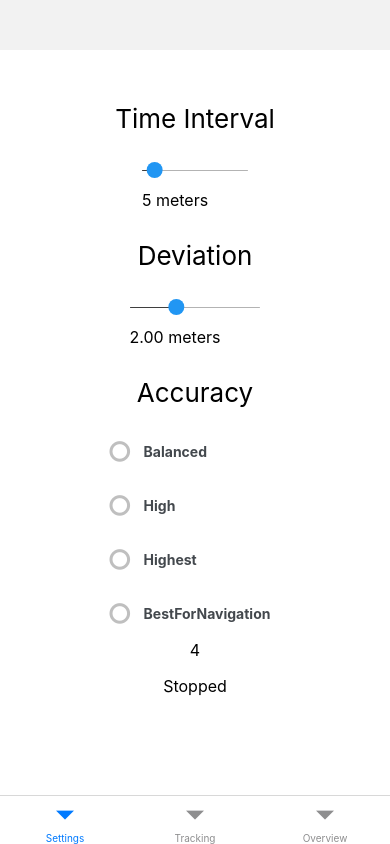
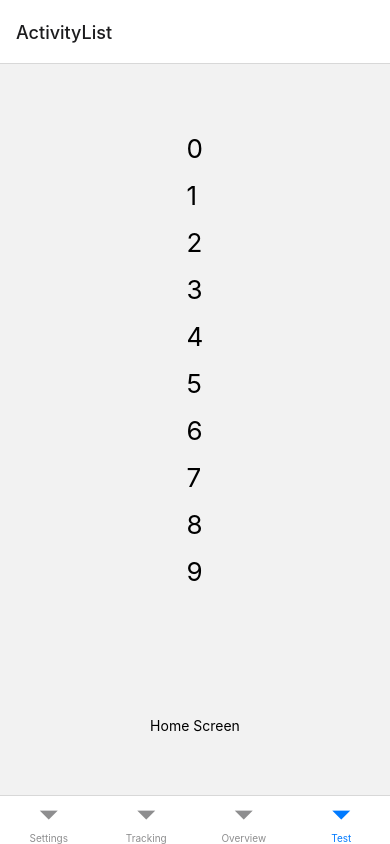
Before and after one commit to pavelchlebek/sport-tracker, a React Native app: screen /Test in a window 390 px wide. Built offline with nearby package versions, Linux system fonts and the light colour scheme; what expo-task-manager would draw is missing.

Commit message:
Add navigators directory, stack navigator - testing

```diff
--- a/App.tsx
+++ b/App.tsx
@@ -1,3 +1,5 @@
+import 'react-native-gesture-handler';
+
 import React from 'react';
 
 import { SafeAreaProvider } from 'react-native-safe-area-context';
@@ -5,6 +7,7 @@ import { SafeAreaProvider } from 'react-native-safe-area-context';
 import { createBottomTabNavigator } from '@react-navigation/bottom-tabs';
 import { NavigationContainer } from '@react-navigation/native';
 
+import { ActivityOverviewStack } from './src/navigators/ActivityOverviewStack';
 import { ActivityOverviewScreen } from './src/screens/ActivityOverviewScreen';
 import { SettingsScreen } from './src/screens/SettingsScreen';
 import { TrackingScreen } from './src/screens/TrackingScreen';
@@ -14,6 +17,7 @@ type RootTabParamList = {
   Settings: undefined
   Tracking: undefined
   Overview: undefined
+  Test: undefined
 }
 
 const Tab = createBottomTabNavigator<RootTabParamList>()
@@ -27,6 +31,7 @@ export default function App() {
             <Tab.Screen name="Settings" component={SettingsScreen} />
             <Tab.Screen name="Tracking" component={TrackingScreen} />
             <Tab.Screen name="Overview" component={ActivityOverviewScreen} />
+            <Tab.Screen name="Test" component={ActivityOverviewStack} />
           </Tab.Navigator>
         </NavigationContainer>
       </LocationContextProvider>
--- a/package.json
+++ b/package.json
@@ -11,6 +11,7 @@
     "@react-native-async-storage/async-storage": "~1.17.3",
     "@react-navigation/bottom-tabs": "^6.3.1",
     "@react-navigation/native": "^6.0.10",
+    "@react-navigation/stack": "^6.2.1",
     "@rneui/base": "^4.0.0-rc.4",
     "@rneui/themed": "^4.0.0-rc.4",
     "expo": "~45.0.0",
@@ -20,6 +21,7 @@
     "react": "17.0.2",
     "react-dom": "17.0.2",
     "react-native": "0.68.2",
+    "react-native-gesture-handler": "~2.2.1",
     "react-native-safe-area-context": "4.2.4",
     "react-native-screens": "~3.11.1",
     "react-native-web": "0.17.7"
--- /dev/null
+++ b/src/navigators/ActivityOverviewStack.tsx
@@ -0,0 +1,90 @@
+import {
+  Button,
+  Pressable,
+  StyleSheet,
+  Text,
+  View,
+} from 'react-native';
+
+import {
+  createStackNavigator,
+  StackScreenProps,
+} from '@react-navigation/stack';
+
+import {
+  marginXS,
+  textLarge,
+} from '../themes/theme';
+
+const list = Array(10).fill(0)
+
+type RootStackParamList = {
+  ActivityList: undefined
+  ActivityDetail: {
+    activityId: number
+  }
+}
+
+const Stack = createStackNavigator<RootStackParamList>()
+
+type Props = StackScreenProps<RootStackParamList>
+
+const ActivityList = ({ navigation }: Props) => {
+  return (
+    <View style={styles.screen}>
+      <View style={styles.list}>
+        {list.map((item, index) => {
+          return (
+            <Pressable
+              key={index}
+              onPress={() =>
+                navigation.navigate("ActivityDetail", {
+                  activityId: index,
+                })
+              }
+            >
+              <Text style={styles.items}>{index}</Text>
+            </Pressable>
+          )
+        })}
+      </View>
+      <Text>Home Screen</Text>
+      {/* <Button
+        title="Go to Detail"
+        onPress={() => navigation.navigate("ActivityDetail", { activityId: 15 })}
+      /> */}
+    </View>
+  )
+}
+
+const ActivityDetail = ({ route, navigation }: Props) => {
+  return (
+    <View style={{ flex: 1, alignItems: "center", justifyContent: "center" }}>
+      <Text>Notifications</Text>
+      <Text>{route.params?.activityId}</Text>
+      <Button title="Go to List" onPress={() => navigation.navigate("ActivityList")} />
+    </View>
+  )
+}
+
+export function ActivityOverviewStack() {
+  return (
+    <Stack.Navigator>
+      <Stack.Screen name="ActivityList" component={ActivityList} />
+      <Stack.Screen name="ActivityDetail" component={ActivityDetail} />
+    </Stack.Navigator>
+  )
+}
+
+const styles = StyleSheet.create({
+  screen: {
+    flex: 1,
+    alignItems: "center",
+    justifyContent: "space-around",
+  },
+  list: {},
+  items: {
+    fontSize: textLarge,
+    marginVertical: marginXS,
+  },
+})
```
Also changed, not shown: 1 other file (tests, documents, lock files or other folders).
